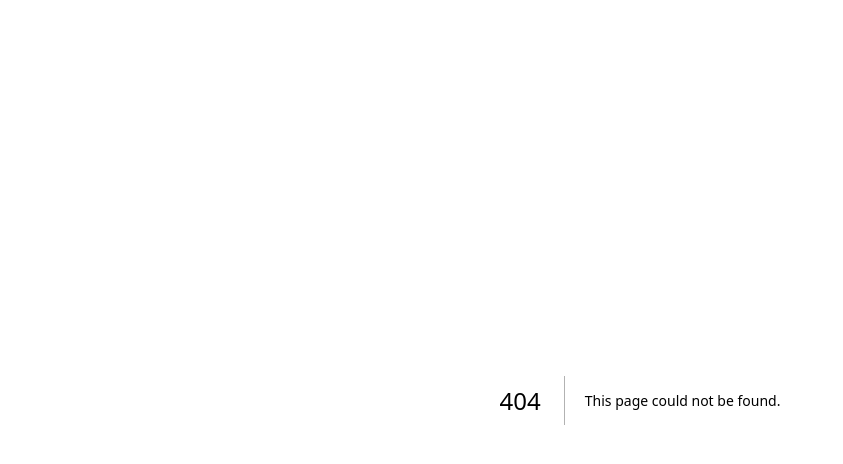
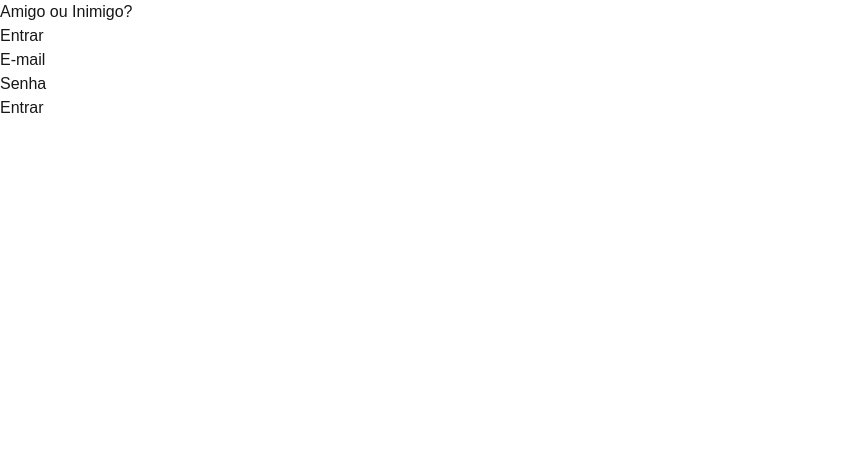
Before and after one commit to JvCruzM/Amigo-ou-Inimigo, a Next.js app in the folder amigo-ou-inimigo/: page /login in a window 1280 px wide. Before the commit this address had no page. Shown: the top 464 px of the page, without its empty margins (0-843 px from the left). Built offline with nearby package versions, Linux system fonts and the light colour scheme.

Commit message:
feat: adicionar pagina e fluxo de login

```diff
--- /dev/null
+++ b/amigo-ou-inimigo/src/app/dashboard/page.js
@@ -0,0 +1,9 @@
+export default function DashboardPage() {
+  return (
+    <main>
+      <h1>Dashboard</h1>
+
+      <p>Login realizado com sucesso.</p>
+    </main>
+  );
+}
--- /dev/null
+++ b/amigo-ou-inimigo/src/app/login/page.js
@@ -0,0 +1,81 @@
+"use client";
+
+import { useState } from "react";
+import { signIn } from "next-auth/react";
+import { useRouter } from "next/navigation";
+
+export default function LoginPage() {
+  const router = useRouter();
+
+  const [email, setEmail] = useState("");
+  const [password, setPassword] = useState("");
+  const [error, setError] = useState("");
+  const [loading, setLoading] = useState(false);
+
+  async function handleSubmit(event) {
+    event.preventDefault();
+
+    setError("");
+    setLoading(true);
+
+    const result = await signIn("credentials", {
+      email,
+      password,
+      redirect: false,
+    });
+
+    setLoading(false);
+
+    if (result?.error) {
+      setError("E-mail ou senha inválidos.");
+      return;
+    }
+
+    router.push("/dashboard");
+    router.refresh();
+  }
+
+  return (
+    <main>
+      <h1>Amigo ou Inimigo?</h1>
+
+      <h2>Entrar</h2>
+
+      <form onSubmit={handleSubmit}>
+        <div>
+          <label htmlFor="email">E-mail</label>
+
+          <input
+            id="email"
+            type="email"
+            value={email}
+            onChange={(event) => setEmail(event.target.value)}
+            required
+          />
+        </div>
+
+        <div>
+          <label htmlFor="password">Senha</label>
+
+          <input
+            id="password"
+            type="password"
+            value={password}
+            onChange={(event) => setPassword(event.target.value)}
+            required
+          />
+        </div>
+
+        {error && (
+          <p>
+            {error}
+          </p>
+        )}
+
+        <button type="submit" disabled={loading}>
+          {loading ? "Entrando..." : "Entrar"}
+        </button>
+      </form>
+    </main>
+  );
+}
```
